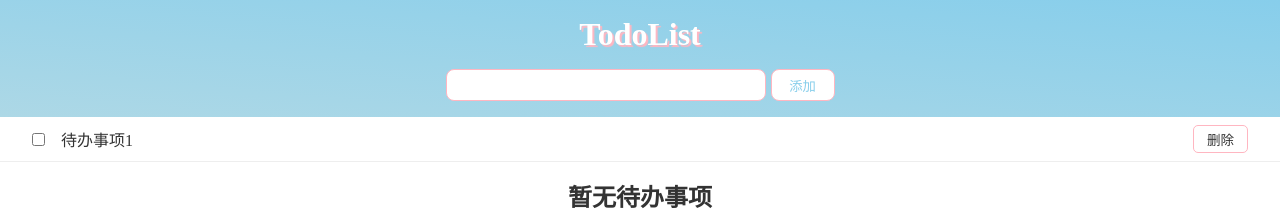
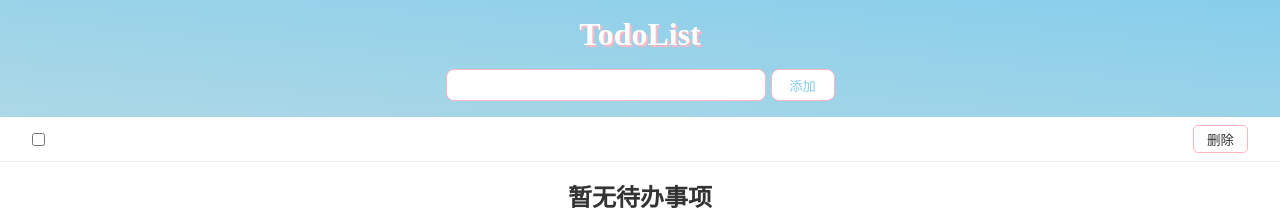
Before and after one commit to scabls/todolist, a Vue app: page / in a window 1280 px wide. Both pictures are taken after a click on the button "添加". Shown: the top 212 px of the page. Built offline with nearby package versions, Linux system fonts and the light colour scheme.

Commit message:
5-列表渲染

```diff
--- a/src/App.vue
+++ b/src/App.vue
@@ -1,6 +1,6 @@
 <template>
   <TodoHeader @add-todo="handleAddTodo" />
-  <TodoMain />
+  <TodoMain :todos="todos" />
   <TodoFooter />
 </template>
 
@@ -12,7 +12,6 @@ import { ref } from 'vue'
 const todos = ref([])
 const handleAddTodo = todo => {
   todos.value.push(todo)
-  console.log(todos.value)
 }
 </script>
 
--- a/src/components/TodoMain.vue
+++ b/src/components/TodoMain.vue
@@ -1,13 +1,25 @@
 <template>
   <main>
     <ul>
-      <li><input type="checkbox" /><span>待办事项1</span><button>删除</button></li>
+      <li v-for="todo in todos" :key="todo.id">
+        <input type="checkbox" :checked="todo.done" />
+        <span>{{ todo.content }}</span>
+        <button>删除</button>
+      </li>
     </ul>
     <h2>暂无待办事项</h2>
   </main>
 </template>
 
-<script setup></script>
+<script setup>
+const props = defineProps({
+  todos: {
+    type: Array,
+    required: true,
+    default: () => [],
+  },
+})
+</script>
 
 <style scoped>
 main {
```
